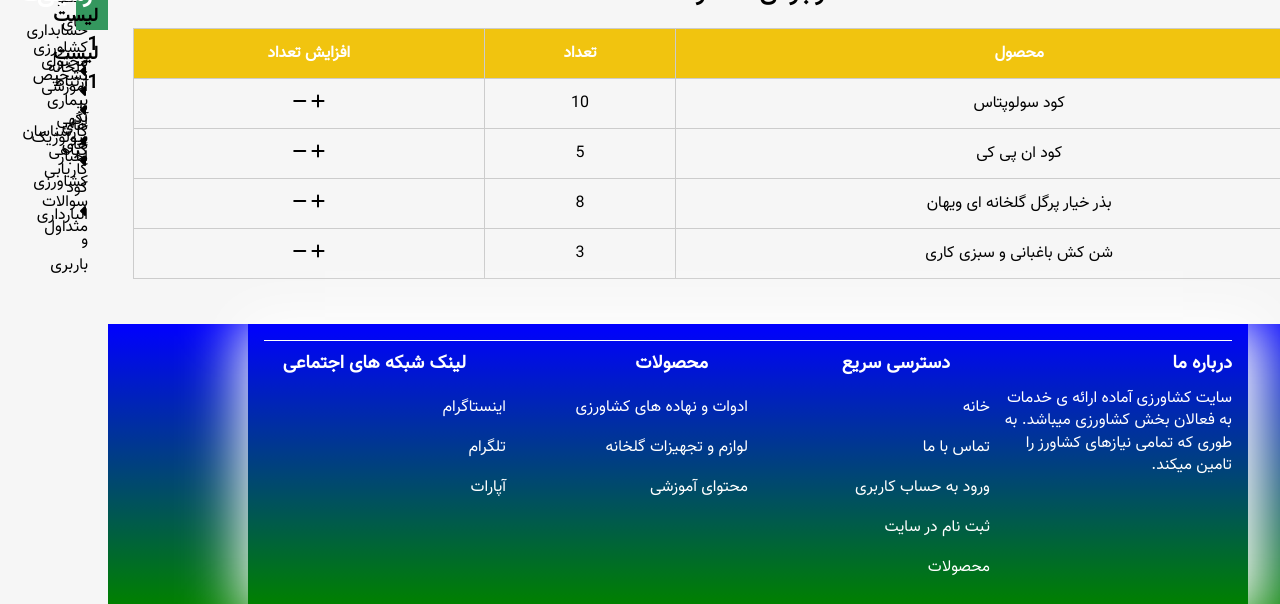
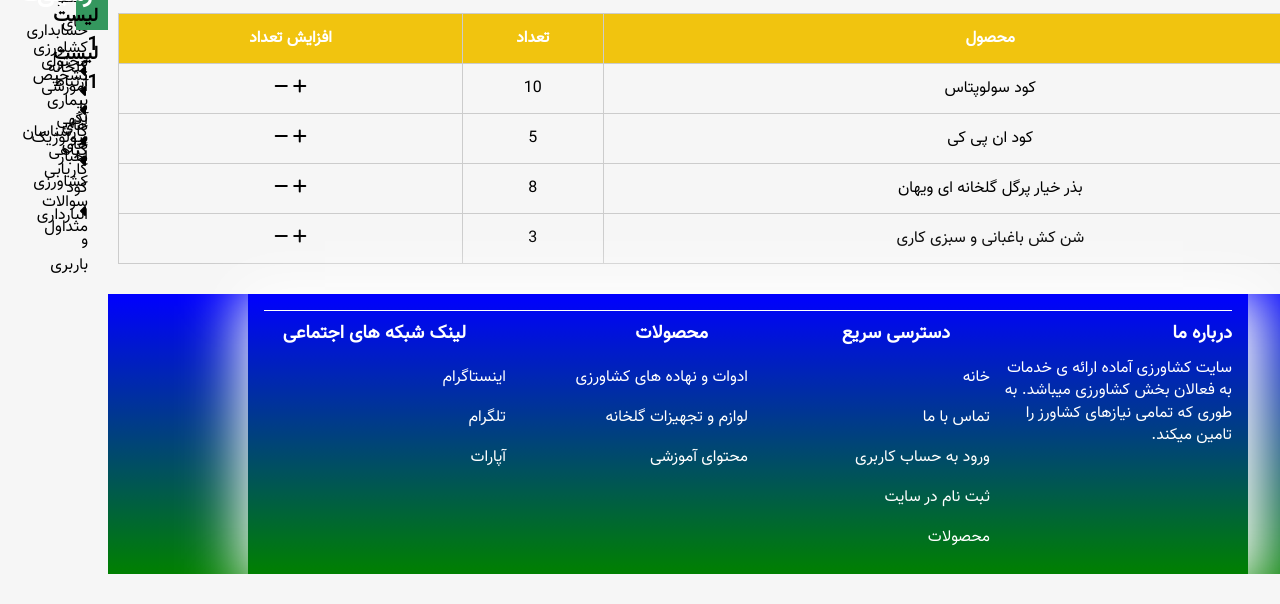
Before and after one commit to 1997morteza/keshavarzi, a plain HTML site: page dashboard.html in a window 1280 px wide. Shown: the part 261-865 px from the top of the page. After the commit the page ends 835 px from the top, so only its background shows below. Drawn offline with Linux system fonts and the light colour scheme; files whose address does not match are found by name.

Commit message:
Update style2.css

```diff
--- a/style2.css
+++ b/style2.css
@@ -251,7 +251,7 @@ header {
 	align-items: center;
 }
 .container7 main {
-	padding: 20px;
+	padding: 5px;
 }
 
 .container7 .info, .payment {
@@ -308,7 +308,7 @@ header {
 
 .container7 table th,
 .container7 table td {
-	padding: 12px 1vw;
+	padding: 12px 0;
 	text-align: center;
 	border: 1px solid #ccc;
 }
```
